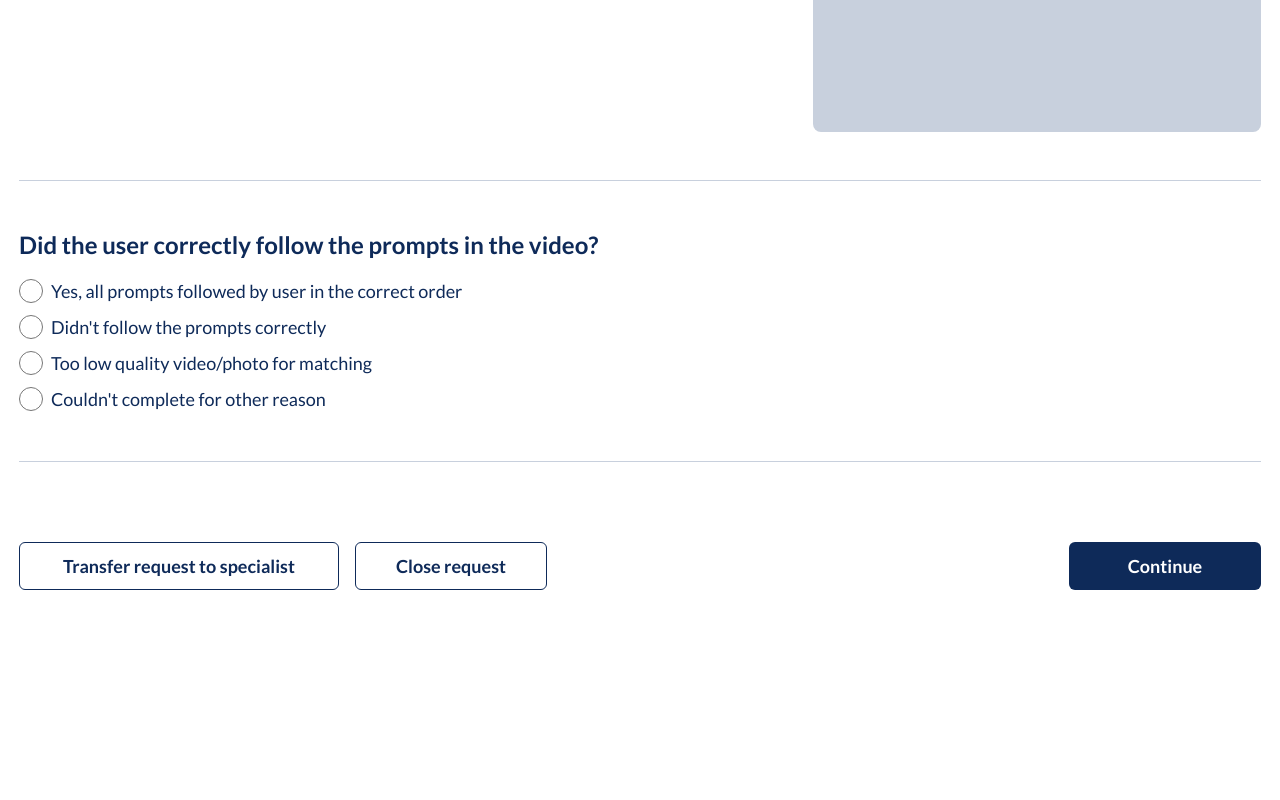
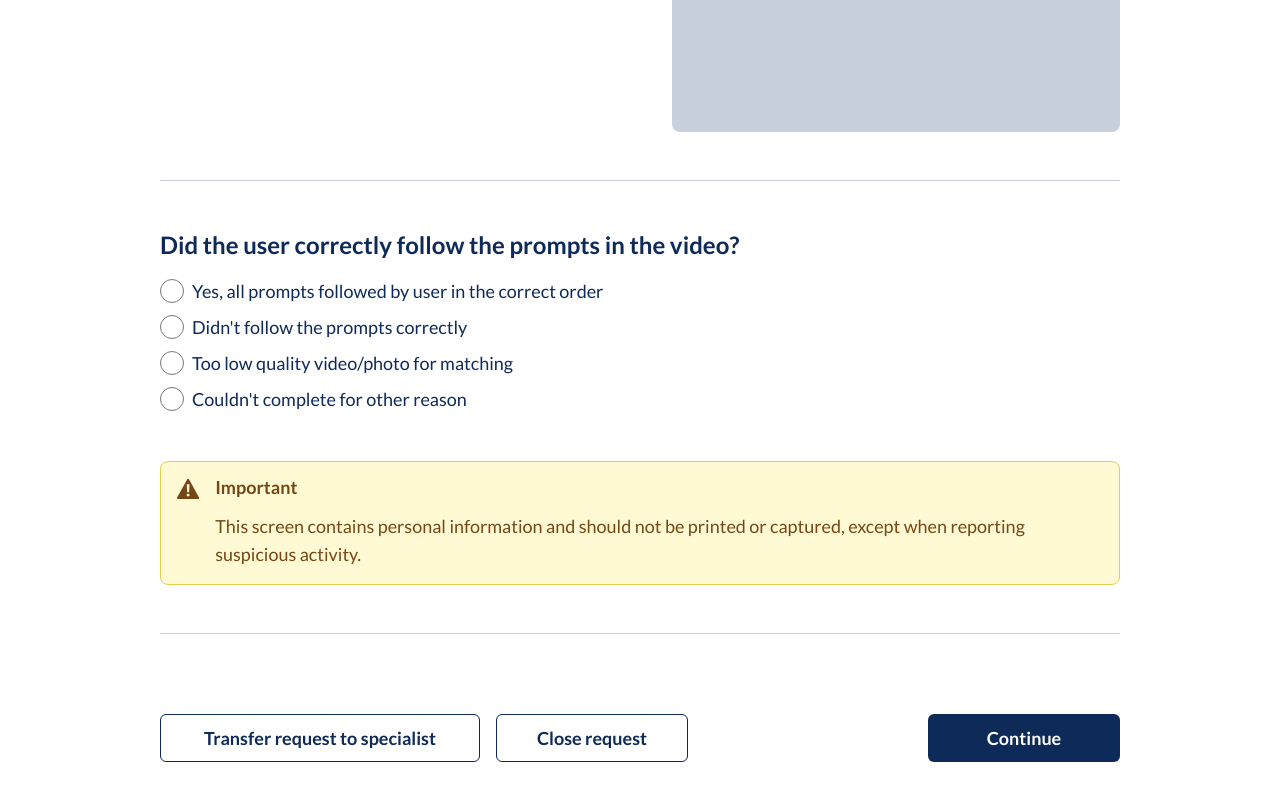
Before and after one commit to Nova-Scotia-Digital-Service/verified-by-video, a React (Create React App) app in the folder web/: page /dashboard/review/a in a window 1280 px wide. Shown: the part 748-1548 px from the top of the page. Before the commit the page ends 1386 px from the top, so only its background shows below. Built offline with nearby package versions, Linux system fonts and the light colour scheme.

Commit message:
Add privacy warning to bottom of review page
Signed-off-by: Wes Lord <weslord@fisgardlabs.com>

```diff
--- a/web/src/pages/review/ReviewPage.tsx
+++ b/web/src/pages/review/ReviewPage.tsx
@@ -2,9 +2,11 @@ import { PrimaryButton, SecondaryButton } from '../../components/Button'
 import { HorizontalRule } from '../../components/HorizontalRule'
 import { RadioOption } from './components/RadioOption'
 
+import { ReactComponent as WarningIcon } from '../../assets/icon-warning.svg'
+
 export const ReviewPage: React.FC = () => {
   return (
-    <div className="container py-12">
+    <div className="container py-12 w-[60rem]">
       <a href="/dashboard" className="font-bold text-sm">
         Back
       </a>
@@ -39,6 +41,17 @@ export const ReviewPage: React.FC = () => {
         <RadioOption name="followed-prompts">Couldn't complete for other reason</RadioOption>
       </div>
 
+      <div className="flex items-start mb-12 p-4 rounded-lg border border-warning-border text-lg text-warning-text bg-warning-background">
+        <WarningIcon className="mr-4" />
+        <div>
+          <h2 className="font-bold mb-4 leading-none">Important</h2>
+          <div>
+            This screen contains personal information and should not be printed or captured, except when reporting
+            suspicious activity.
+          </div>
+        </div>
+      </div>
+
       <HorizontalRule />
 
       <form className="flex justify-between" action="/dashboard">
--- a/web/tailwind.config.js
+++ b/web/tailwind.config.js
@@ -5,6 +5,9 @@ const palette = {
   offBlack: '#273645',
   navy: '#0E2A59',
   slate: '#C8D0DD',
+  lightYellow: '#FFFAD4',
+  yellow: '#E2CF51',
+  darkYellow: '#764615',
 }
 
 /* eslint-disable no-undef */
@@ -32,6 +35,9 @@ module.exports = {
       'primary-background': palette.navy,
       'primary-text': palette.white,
       'header-background': palette.navy,
+      'warning-background': palette.lightYellow,
+      'warning-text': palette.darkYellow,
+      'warning-border': palette.yellow,
     },
     fontFamily: {
       sans: ['Lato', 'Calibri', 'Arial', 'sans-serif'],
```
Also changed, not shown: web/src/assets/icon-warning.svg (added).
